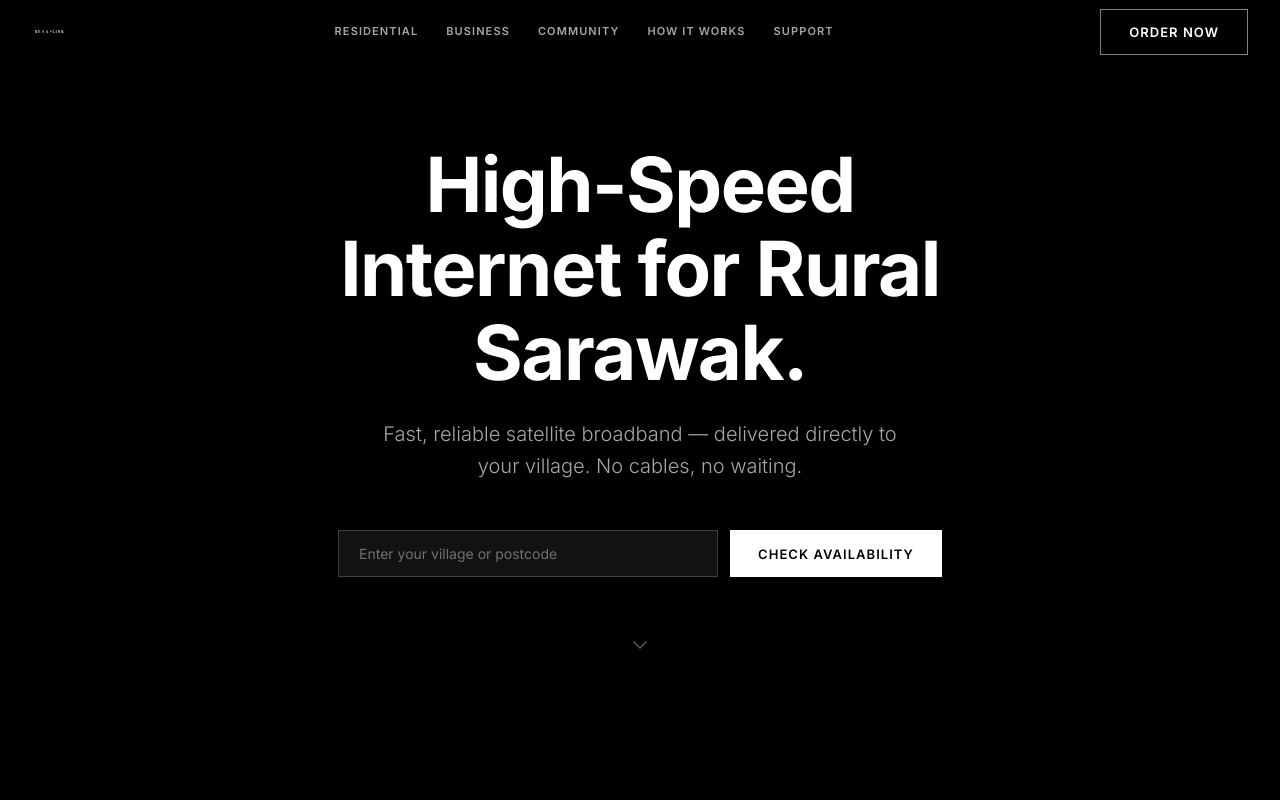
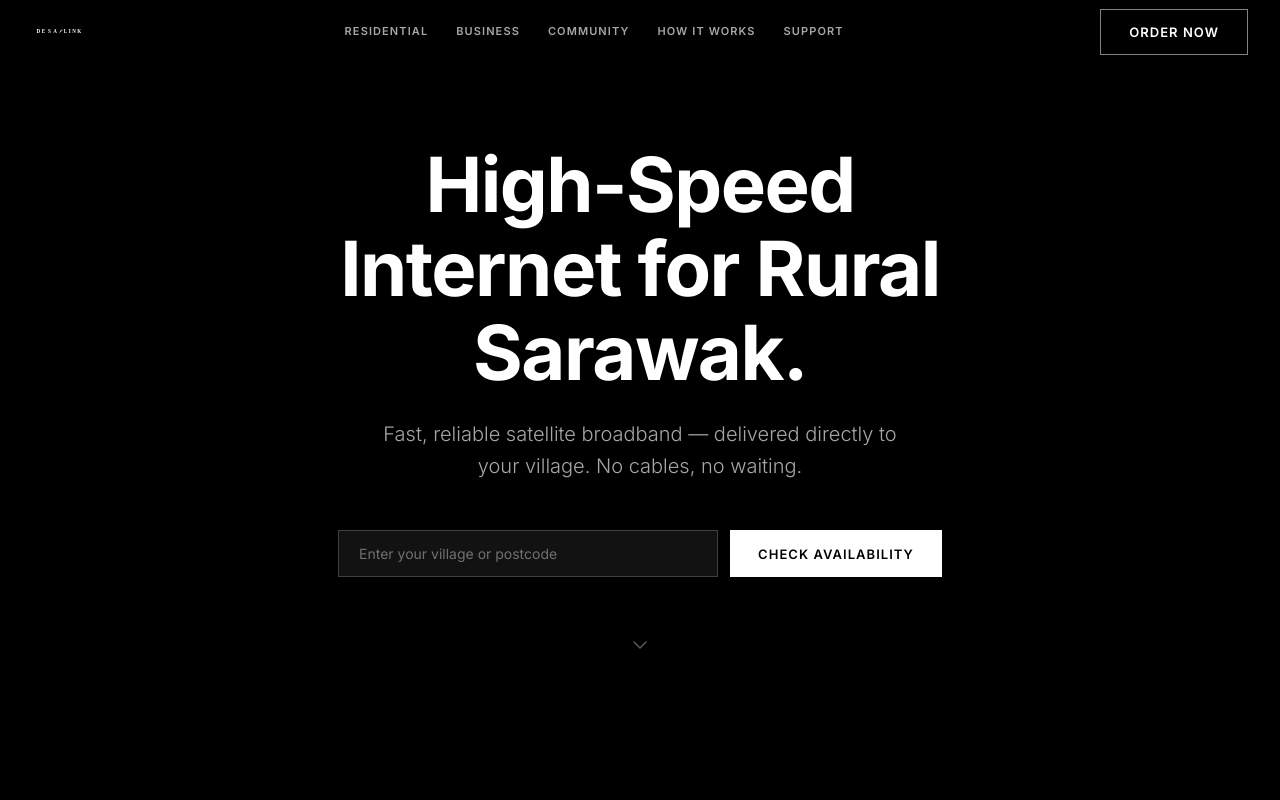
Before and after one commit to aaronagai/desalink, a plain HTML site: page index.html in a window 1280 px wide. Shown: the top 800 px of the page. Drawn offline with Linux system fonts and the light colour scheme.

Commit message:
Increase nav logo height from 36px to 56px
Co-Authored-By: Claude Sonnet 4.6 <noreply@anthropic.com>

```diff
--- a/style.css
+++ b/style.css
@@ -107,7 +107,7 @@ img { display: block; max-width: 100%; }
   align-items: center;
 }
 .nav__logo-img {
-  height: 36px;
+  height: 56px;
   width: auto;
   display: block;
   transition: opacity 0.2s;
```
